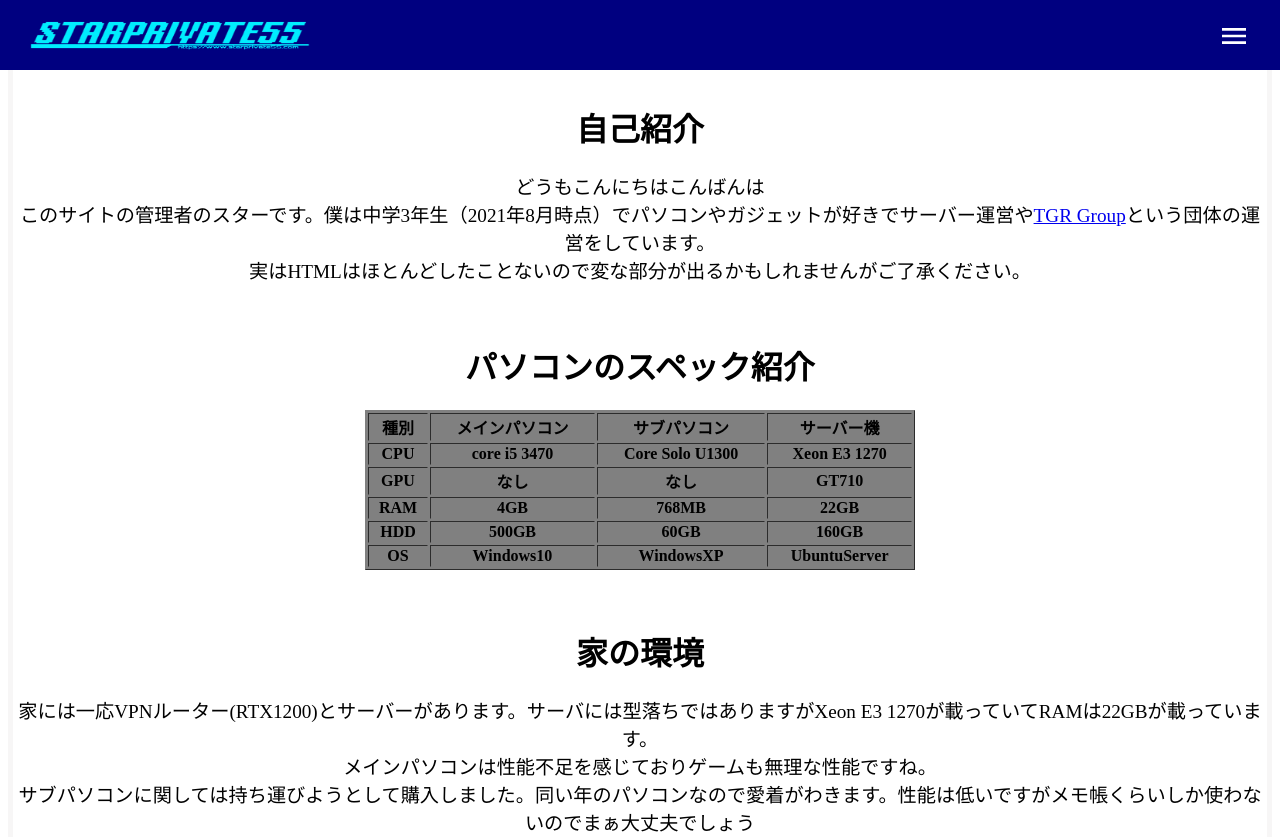
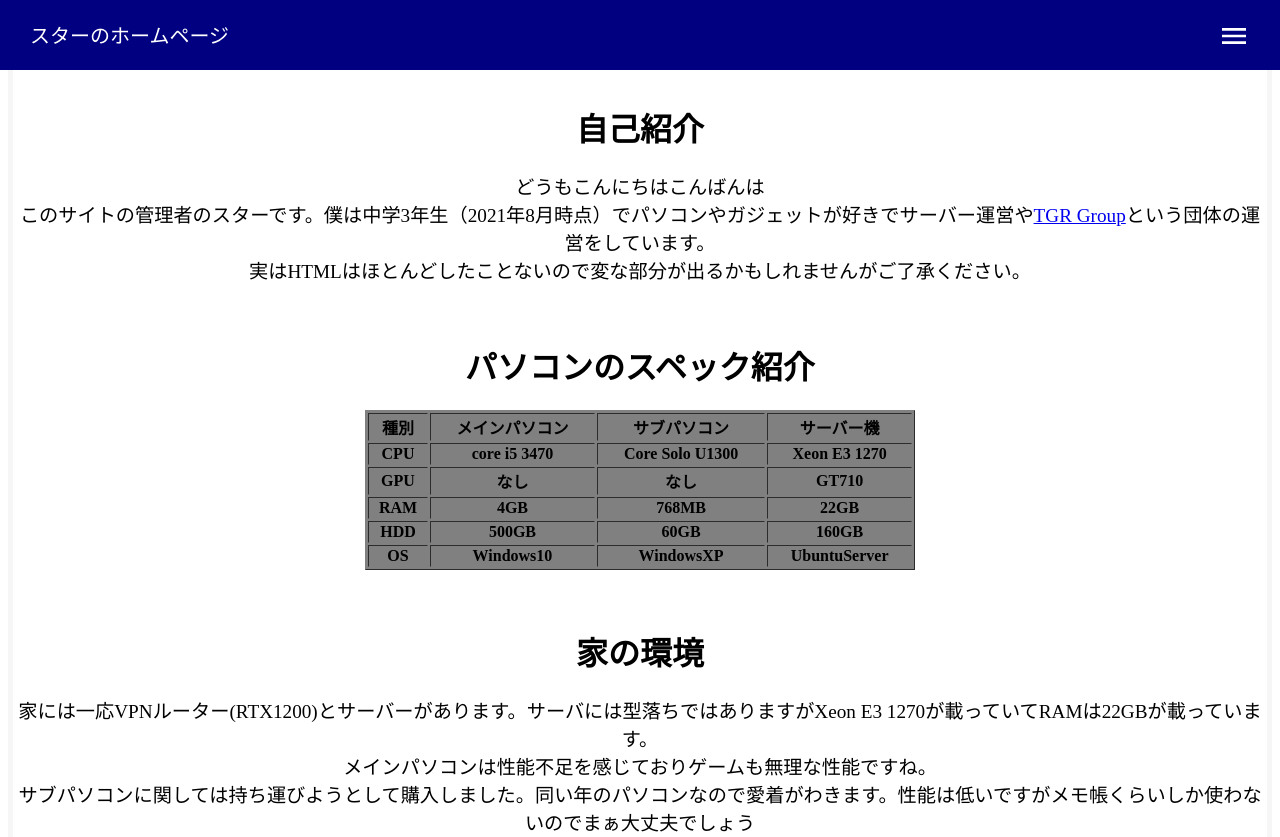
Before and after one commit to starprivate55/old-site1, a plain HTML site: page index.html in a window 1280 px wide. Shown: the top 837 px of the page. Drawn offline with Linux system fonts and the light colour scheme.

Commit message:
Update index.html

```diff
--- a/index.html
+++ b/index.html
@@ -12,8 +12,7 @@
 
 <body>
     <header>
-        <img src="./image/starprivate55.png" width="280" hight="280">
-
+        <p class="site-title">スターのホームページ</p>
         <div id="menu-btn" class="menu open">
 
             <div class="menu-content">
```
